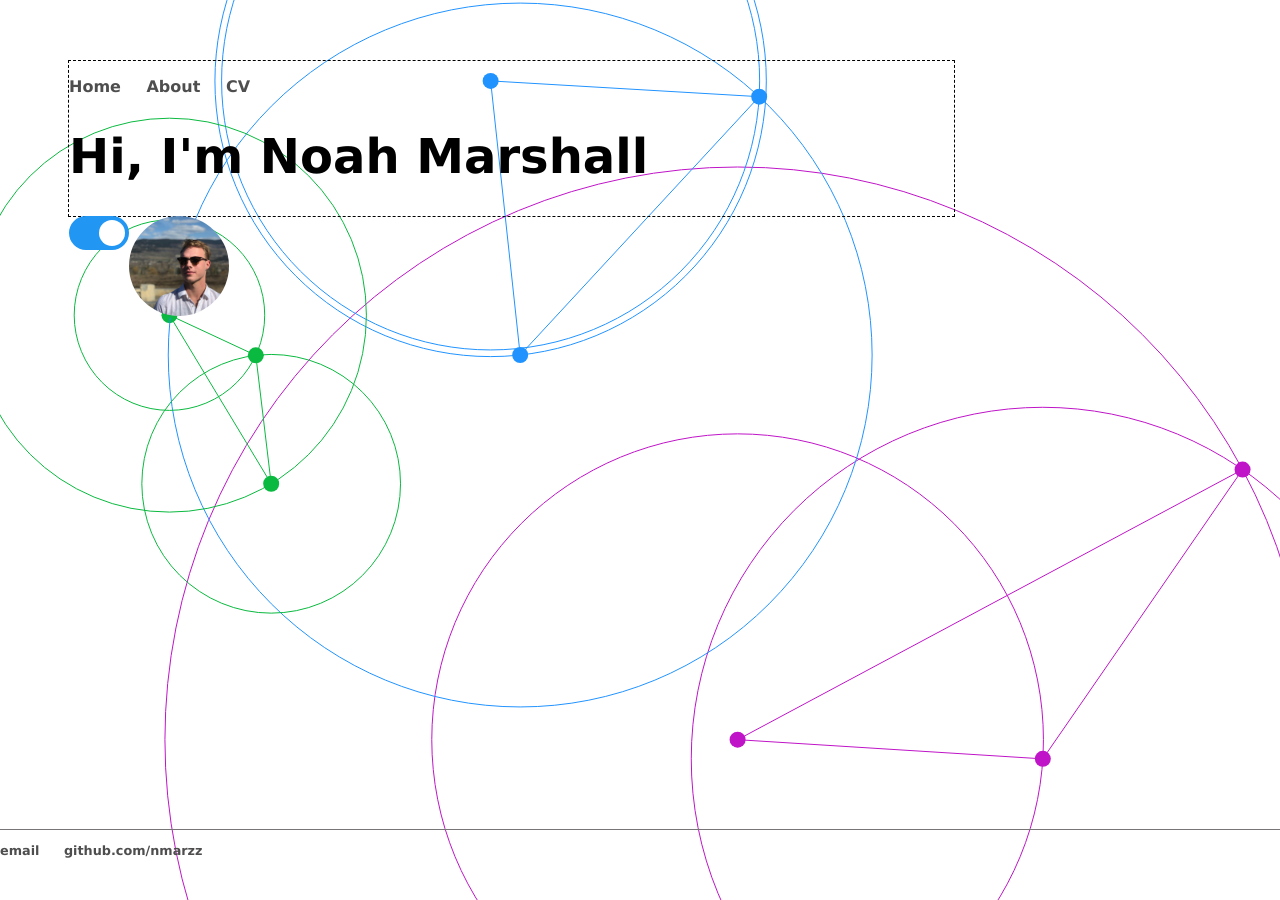
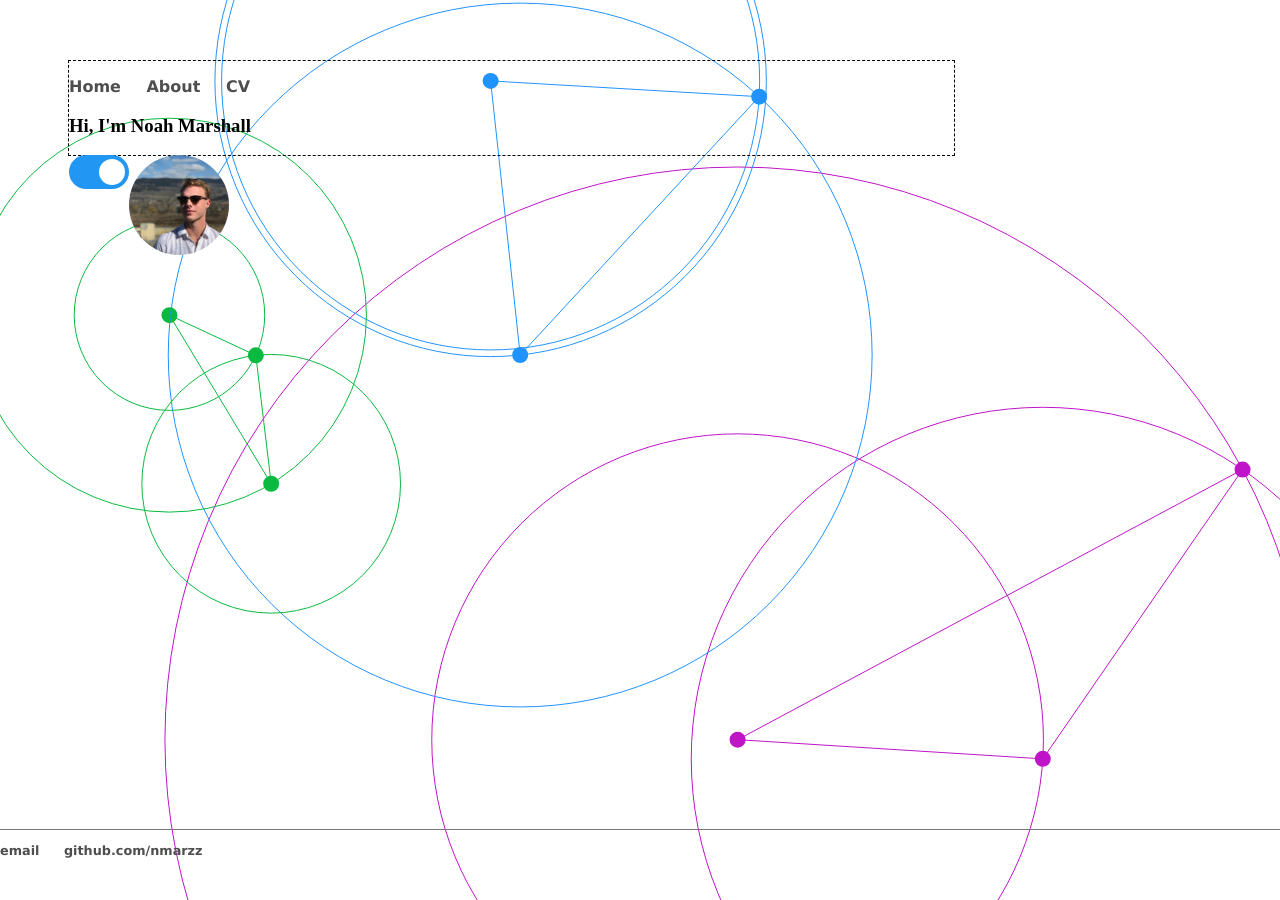
Before and after one commit to nmarzz/nmarzz.github.io, a Jekyll site: the page built from index.html, in a window 1280 px wide. Built offline with Jekyll 4.4.1, drawn with Linux system fonts in a browser that asks for light colours.

Commit message:
smaller greeting

```diff
--- a/index.html
+++ b/index.html
@@ -9,7 +9,7 @@ title: Noah Marshall
 <!-- Rounded switch -->
 <div>
 
-<h1>Hi, I'm Noah Marshall </h1>
+<h3>Hi, I'm Noah Marshall </h3>
 
 <label class="switch">
   <input id = "animateSwitch" type="checkbox" checked>
```
